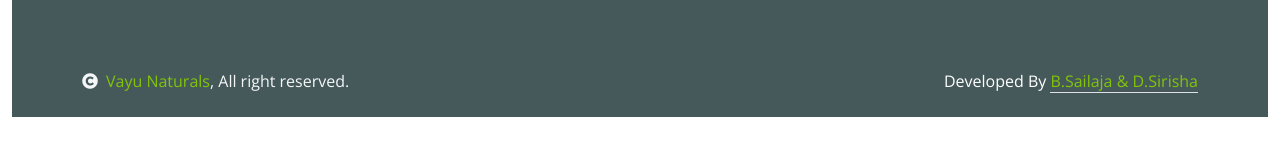
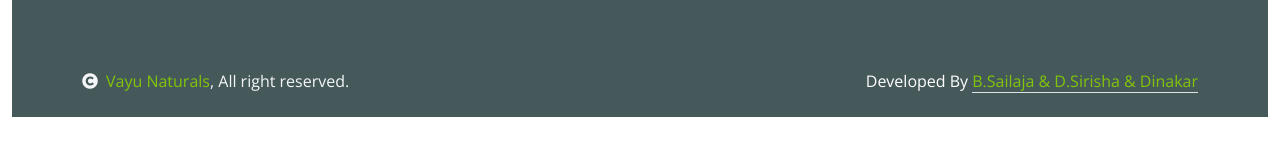
Before and after one commit to gkraopv/vayunaturals, a plain HTML site: page index.html in a window 1280 px wide. Shown: the part 6087-6242 px from the top of the page. Drawn offline with nearby package versions, Linux system fonts and the light colour scheme.

Commit message:
Add files via upload

```diff
--- a/index.html
+++ b/index.html
@@ -802,7 +802,7 @@
                         <span class="text-light"><a href="https://gkraopv.github.io/vayunaturals"><i class="fas fa-copyright text-light me-2"></i>Vayu Naturals</a>, All right reserved.</span>
                     </div>
                     <div class="col-md-6 my-auto text-center text-md-end text-white">
-                        Developed By <a class="border-bottom" href="">B.Sailaja & D.Sirisha</a>
+                        Developed By <a class="border-bottom" href="">B.Sailaja & D.Sirisha & Dinakar</a>
                     </div>
                 </div>
             </div>
```
